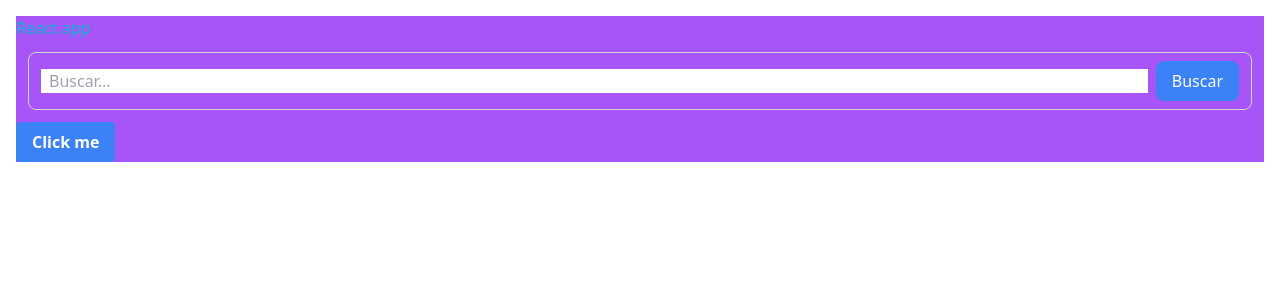
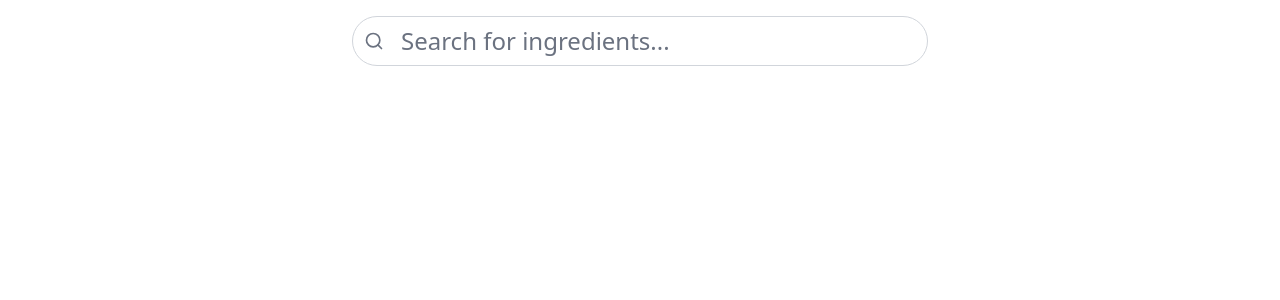
Before and after one commit to ivanlomoro/ludus-challenge, a React (Vite) app: page / in a window 1280 px wide. Shown: the top 300 px of the page. Built offline with nearby package versions, Linux system fonts and the light colour scheme.

Commit message:
[Feat] : Add SearchBar

```diff
--- a/package.json
+++ b/package.json
@@ -10,9 +10,12 @@
     "preview": "vite preview"
   },
   "dependencies": {
+    "axios": "^1.6.7",
     "react": "^18.2.0",
     "react-dom": "^18.2.0",
-    "react-hook-form": "^7.50.1"
+    "react-hook-form": "^7.50.1",
+    "react-icons": "^5.0.1",
+    "react-query": "^3.39.3"
   },
   "devDependencies": {
     "@types/react": "^18.2.55",
--- a/src/App.tsx
+++ b/src/App.tsx
@@ -1,20 +1,14 @@
+import SearchBar from './components/SearchBar'
 import './index.css'
 
 function App() {
 
-
+  const handleSearch = (query: string) => {
+    console.log(query);
+  };
   return (
     <>
-      <div className='bg-primary text-cyan-500 m-4'>
-        React app
-        <div className="flex items-center border border-gray-300 rounded-lg px-3 py-2 m-3">
-          <input type="text" placeholder="Buscar..." className="flex-grow outline-none px-2" />
-          <button className="ml-2 bg-blue-500 hover:bg-blue-600 text-white px-4 py-2 rounded-lg">Buscar</button>
-        </div>
-        <button className="bg-blue-500 text-white custom-border font-bold py-2 px-4 rounded">
-          Click me
-        </button>
-      </div>
+      <SearchBar onSearch={handleSearch } />
     </>
   )
 }
--- a/src/components/SearchBar.tsx
+++ b/src/components/SearchBar.tsx
@@ -1,5 +1,6 @@
-import React from 'react';
+import { useState } from 'react';
 import { useForm, SubmitHandler } from 'react-hook-form';
+import { FiSearch } from 'react-icons/fi';
 
 interface SearchBarProps {
   onSearch: (query: string) => void;
@@ -10,7 +11,8 @@ interface IFormInput {
 }
 
 const SearchBar: React.FC<SearchBarProps> = ({ onSearch }) => {
-  const { register, handleSubmit, formState: { errors } } = useForm<IFormInput>();
+  const { register, handleSubmit} = useForm<IFormInput>();
+  const [query, setQuery] = useState('');
 
   const onSubmit: SubmitHandler<IFormInput> = data => {
     onSearch(data.searchTerm);
@@ -19,16 +21,17 @@ const SearchBar: React.FC<SearchBarProps> = ({ onSearch }) => {
   return (
     <form onSubmit={handleSubmit(onSubmit)} className="flex justify-center mt-4">
       <div className="relative w-full max-w-xl">
+        <button type="submit" className="absolute inset-y-0 left-0 pl-3 flex items-center text-gray-500">
+          <FiSearch className="w-5 h-5" />
+        </button>
         <input
-          {...register("searchTerm", { required: true })}
-          className="block w-full pl-10 pr-3 py-2 border border-gray-300 rounded-full leading-5 bg-white placeholder-gray-500 focus:outline-none focus:placeholder-gray-400 focus:border-blue-500 focus:ring-blue-500 sm:text-sm md:text-lg md:py-3 md:px-4"
-          placeholder="Search for cocktails..."
+          {...register("searchTerm", { required: "This field is required" })}
+          className="block w-full pl-12 pr-3 py-2 border border-gray-300 rounded-full leading-5 bg-white placeholder-gray-500 focus:outline-none focus:placeholder-gray-400 focus:border-blue-500 focus:ring-blue-500 sm:text-sm md:text-lg lg:text-2xl"
+          placeholder="Search for ingredients..."
           type="search"
+          value={query}
+          onChange={(e) => setQuery(e.target.value)}
         />
-        {errors.searchTerm && <span>This field is required</span>}
-        <button type="submit" className="absolute right-0 top-0 mt-2 mr-4">
-          {/* Icono de búsqueda y/o botón de envío */}
-        </button>
       </div>
     </form>
   );
```
Also changed, not shown: 1 other file (tests, documents, lock files or other folders).
